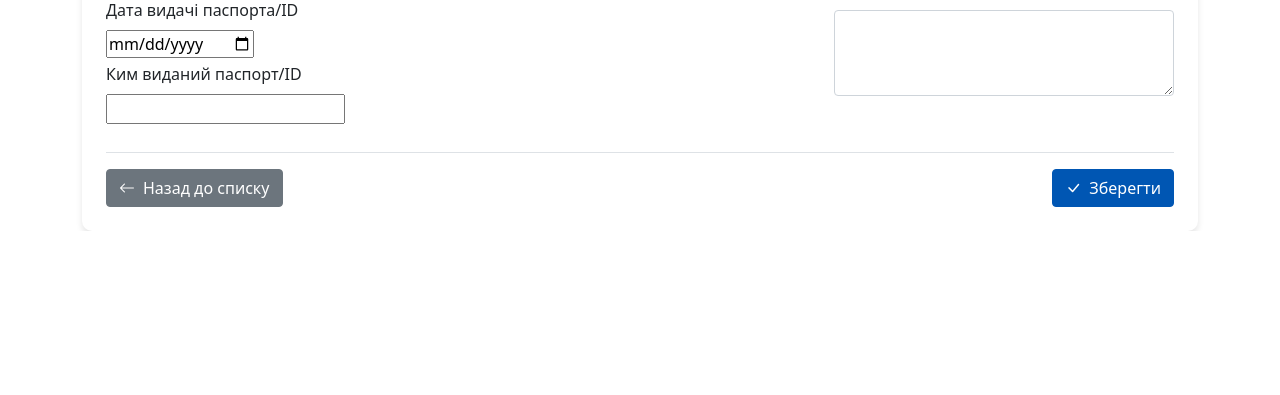
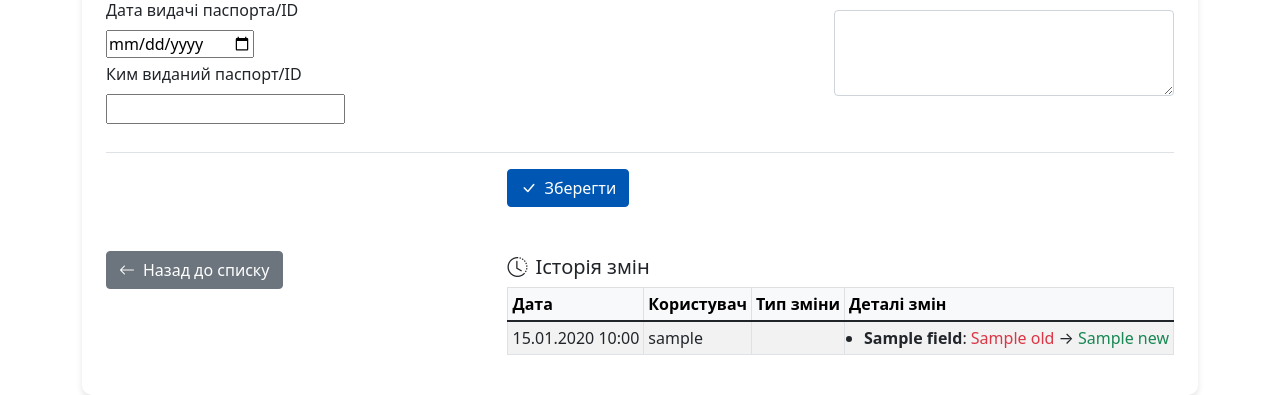
Before and after one commit to OleksandrNykoliak/nulp, a Django app: template templates/students/student_form.html in a window 1280 px wide. Shown: the part 772-1167 px from the top of the page. Before the commit the page ends 1003 px from the top, so only its background shows below. Run offline with Django 4.2, Linux system fonts and the light colour scheme; tables that the repository leaves empty hold one stand-in row (values such as "Sample post"); the template is opened without the code that fills it: values that come from a table or form of the project are taken from there, most other values are stand-ins (such as "Sample title", 1, 10 or a date in 2020).

Commit message:
add history
Signed-off-by: OleksandrNykoliak <nykolyak.o@gmail.com>

```diff
--- a/campus_registry/settings.py
+++ b/campus_registry/settings.py
@@ -34,6 +34,8 @@
     'django.contrib.messages',
     'django.contrib.staticfiles',
     'students',
+    'simple_history',
+
 ]
 
 
@@ -42,6 +44,7 @@
     'django.contrib.sessions.middleware.SessionMiddleware',
     'django.middleware.common.CommonMiddleware',
     'django.middleware.csrf.CsrfViewMiddleware',
+    'simple_history.middleware.HistoryRequestMiddleware',
     'django.contrib.auth.middleware.AuthenticationMiddleware',
     'django.contrib.messages.middleware.MessageMiddleware',
     'django.middleware.clickjacking.XFrameOptionsMiddleware',
--- a/students/models.py
+++ b/students/models.py
@@ -1,5 +1,7 @@
 from django.db import models
 from django.utils import timezone
+from simple_history.models import HistoricalRecords
+
 class Student(models.Model):
     INSTITUTE_CHOICES = [
         ('ІАДУ', 'ІАДУ'),
@@ -137,6 +139,7 @@
     registration_dormitory = models.IntegerField(choices=DORMITORY_NUMBERS, blank=True, null=True, verbose_name="Номер гуртожитку реєстрації")
     deregistration_date = models.DateField(blank=True, null=True, verbose_name="Дата зняття з реєстрації")
     notes = models.TextField(blank=True, null=True, verbose_name="Примітки")
+    history = HistoricalRecords()
 
     @property
     def dormitory_address(self):
--- a/templates/students/student_form.html
+++ b/templates/students/student_form.html
@@ -81,6 +81,30 @@
         content: " *";
         color: #dc3545;
     }
+
+    .table {
+    background-color: white;
+    border-radius: 8px;
+    overflow: hidden;
+}
+
+.table th {
+    font-weight: 600;
+    text-align: center;
+    background-color: #f8f9fa;
+}
+
+.table td {
+    font-size: 14px;
+    vertical-align: top;
+}
+
+ul {
+    margin: 0;
+    padding: 0;
+    list-style-type: none;
+}
+
 </style>
 {% endblock %}
 
@@ -308,6 +332,62 @@
                         <button type="submit" class="btn btn-primary">
                             <i class="bi bi-check-lg me-2"></i>Зберегти
                         </button>
+                        {% if student and history %}
+<div class="form-section mt-5">
+    <h5 class="section-header"><i class="bi bi-clock-history me-2"></i>Історія змін</h5>
+    <div class="table-responsive">
+        <table class="table table-sm table-striped table-bordered align-middle">
+            <thead class="table-light">
+                <tr>
+                    <th>Дата</th>
+                    <th>Користувач</th>
+                    <th>Тип зміни</th>
+                    <th>Деталі змін</th>
+                </tr>
+            </thead>
+            <tbody>
+                {% for record in history %}
+                <tr>
+                    <td>{{ record.history_date|date:"d.m.Y H:i" }}</td>
+                    <td>
+                        {% if record.history_user %}
+                            {{ record.history_user.username }}
+                        {% else %}
+                            <span class="text-muted">—</span>
+                        {% endif %}
+                    </td>
+                    <td>
+                        {% if record.history_type == '+' %}
+                            <span class="text-success">➕ Створення</span>
+                        {% elif record.history_type == '~' %}
+                            <span class="text-primary">✏️ Редагування</span>
+                        {% elif record.history_type == '-' %}
+                            <span class="text-danger">❌ Видалення</span>
+                        {% endif %}
+                    </td>
+                    <td>
+                        {% for d in diffs %}
+                            {% if d.date == record.history_date %}
+                                <ul style="margin: 0; padding-left: 15px;">
+                                    {% for change in d.changes %}
+                                        <li>
+                                            <strong>{{ change.field }}</strong>:
+                                            <span class="text-danger">{{ change.old }}</span> →
+                                            <span class="text-success">{{ change.new }}</span>
+                                        </li>
+                                    {% endfor %}
+                                </ul>
+                            {% endif %}
+                        {% endfor %}
+                    </td>
+                </tr>
+                {% endfor %}
+            </tbody>
+        </table>
+    </div>
+</div>
+{% endif %}
+
                     </div>
                 </div>
             </form>
```
Also changed, not shown: students/views.py (+27 -1 lines), students/migrations/0003_historicalstudent.py (added).
